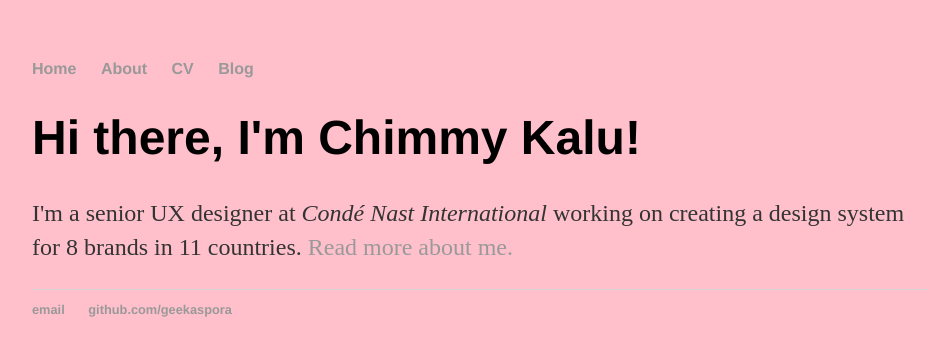
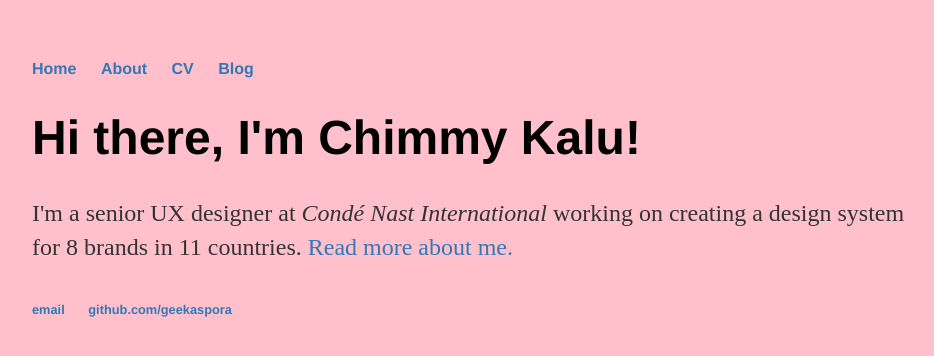
Before and after one commit to geekaspora/geekaspora.github.io, a Jekyll site: the page built from index.html, in a window 1280 px wide. Shown: the top 356 px of the page, without its empty margins (160-1094 px from the left). Built offline with Jekyll 4.4.1, drawn with Linux system fonts in a browser that asks for light colours.

Commit message:
Update main.css

```diff
--- a/css/main.css
+++ b/css/main.css
@@ -15,7 +15,7 @@ nav ul li, footer ul li {
 }
 a {
     text-decoration: none;
-    color: #999;
+    color: #3278B8;
 }
 a:hover {
     text-decoration: underline;
```
